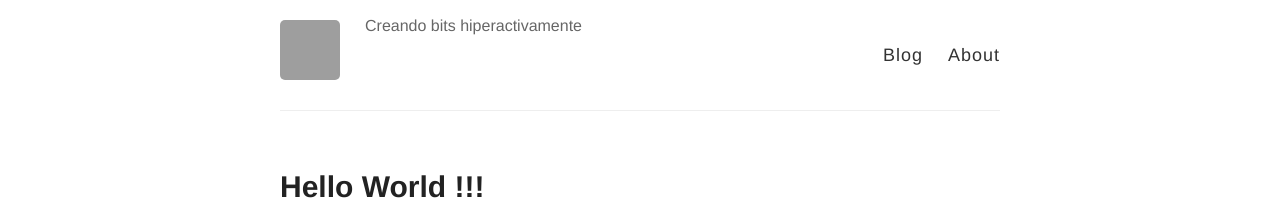
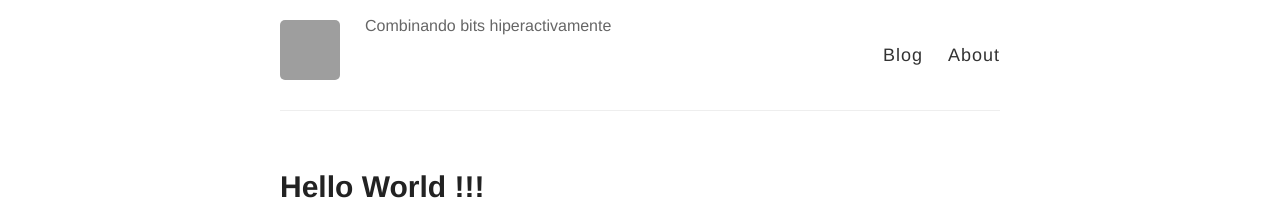
Before and after one commit to alpoza/alpoza.github.io, a Jekyll site: the page built from index.html, in a window 1280 px wide. Shown: the top 209 px of the page. Built offline with Jekyll 4.4.1, drawn with Linux system fonts in a browser that asks for light colours; Markdown is read by kramdown in place of the engine named in the settings; part of the change alters nothing that is shown; grey boxes are pictures that could not be loaded.

```diff
--- a/_config.yml
+++ b/_config.yml
@@ -6,7 +6,7 @@
 name: <alpoza:github.io>
 
 # Short bio or description (displayed in the header)
-description: Creando bits hiperactivamente
+description: Combinando bits hiperactivamente
 
 # URL of your avatar or profile pic (you could use your GitHub profile pic)
 avatar: https://avatars2.githubusercontent.com/u/3763898?v=3&s=60
@@ -30,10 +30,10 @@ footer-links:
   stackoverflow: # your stackoverflow profile, e.g. "users/50476/bart-kiers"
 
 # Your disqus shortname, entering this will enable commenting on posts
-disqus:
+disqus: alpoza
 
 # Enter your Google Analytics web tracking code (e.g. UA-2110908-2) to activate tracking
-google_analytics:
+google_analytics: UA-59645902-1
 
 # Your website URL (e.g. http://barryclark.github.io or http://www.barryclark.co)
 # Used for Sitemap.xml and your RSS feed
```
